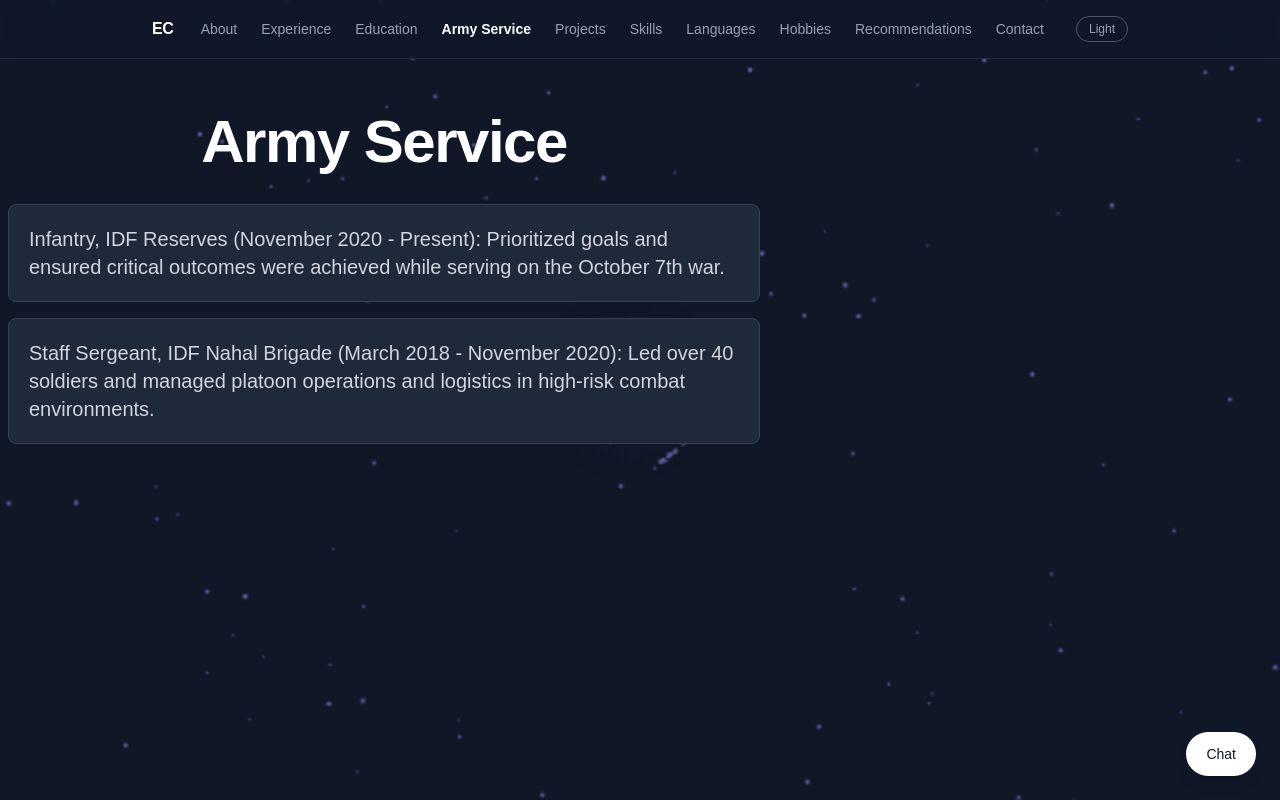
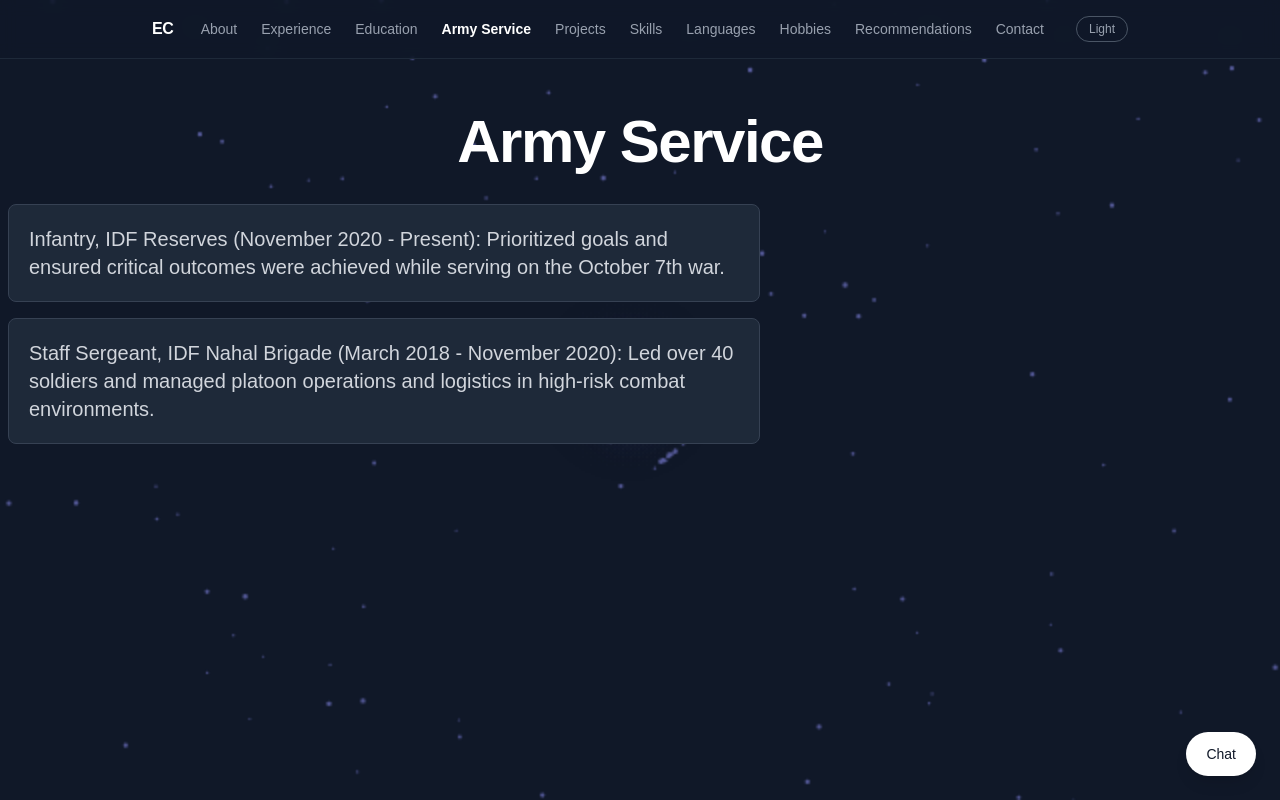
Before and after one commit to Eddie-Cohanim/AIDD, a Next.js app in the folder app/: page /army in a window 1280 px wide. Built offline with nearby package versions, Linux system fonts and the light colour scheme.

Commit message:
Center section title across full page width, keep content block left-aligned

```diff
--- a/app/app/components/SectionPage.tsx
+++ b/app/app/components/SectionPage.tsx
@@ -32,15 +32,17 @@
   }, []);
 
   return (
-    <div className="mr-auto max-w-3xl px-2 pt-28 pb-24">
+    <div className="pt-28 pb-24">
       <div
         aria-hidden="true"
         className="fixed inset-0 bg-white dark:bg-black pointer-events-none transition-opacity duration-500"
         style={{ zIndex: OVERLAY_Z_INDEX, opacity: overlayOpacity }}
       />
       <div className="relative" style={{ zIndex: CONTENT_Z_INDEX }}>
-        <h1 className="mb-8 text-6xl font-bold tracking-tight text-gray-900 dark:text-white text-center">{title}</h1>
-        <div className="text-xl">{children}</div>
+        <h1 className="mb-8 text-6xl font-bold tracking-tight text-gray-900 dark:text-white text-center w-full">
+          {title}
+        </h1>
+        <div className="mr-auto max-w-3xl px-2 text-xl">{children}</div>
       </div>
     </div>
   );
```
